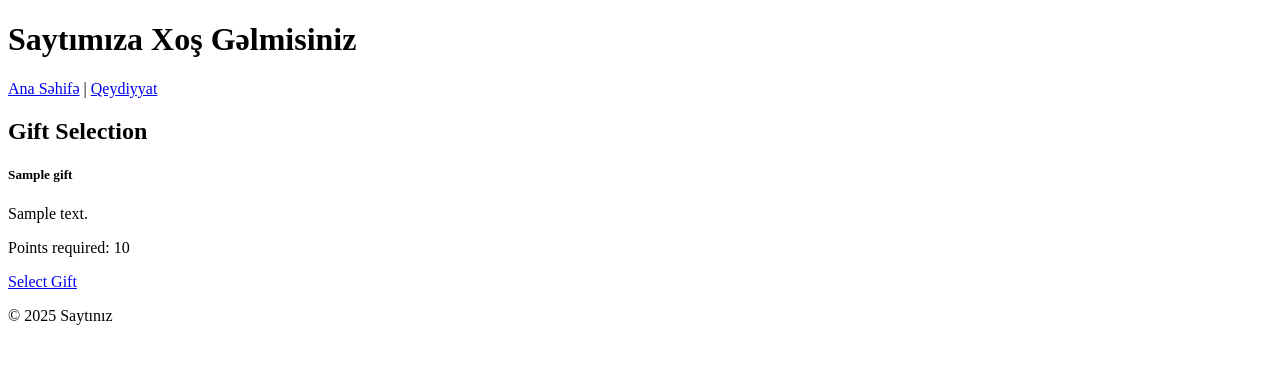
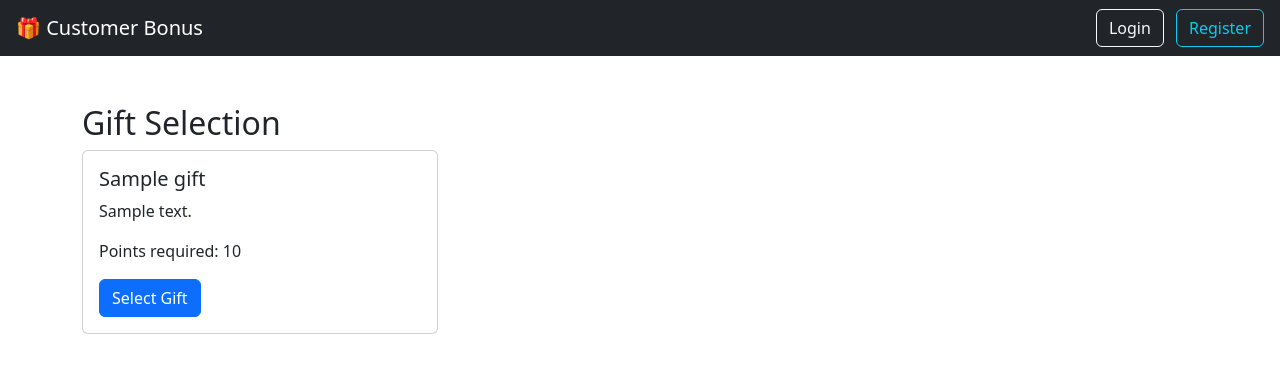
Before and after one commit to AdiltTeam/bonus, a Flask app: template templates/gift_selection.html in a window 1280 px wide. Shown: the top 373 px of the page. Run offline with Flask 3, Linux system fonts and the light colour scheme; the template is opened without the code that fills it: most values are stand-ins (such as "Sample title", 1, 10 or a date in 2020).

Commit message:
Update base.html

```diff
--- a/templates/base.html
+++ b/templates/base.html
@@ -2,24 +2,25 @@
 <html lang="en">
 <head>
     <meta charset="UTF-8">
-    <meta name="viewport" content="width=device-width, initial-scale=1.0">
-    <title>{% block title %}Qeydiyyat{% endblock %}</title>
+    <title>Customer Bonus</title>
+    <link href="https://cdn.jsdelivr.net/npm/bootstrap@5.3.3/dist/css/bootstrap.min.css" rel="stylesheet">
 </head>
 <body>
-    <header>
-        <h1>Saytımıza Xoş Gəlmisiniz</h1>
-        <nav>
-            <a href="{{ url_for('index') }}">Ana Səhifə</a> |
-            <a href="{{ url_for('register') }}">Qeydiyyat</a>
-        </nav>
-    </header>
+    <nav class="navbar navbar-expand-lg navbar-dark bg-dark px-3">
+        <a class="navbar-brand" href="{{ url_for('home') }}">🎁 Customer Bonus</a>
+        <div class="ms-auto">
+            {% if current_user.is_authenticated %}
+                <a href="{{ url_for('dashboard') }}" class="btn btn-outline-light me-2">Dashboard</a>
+                <a href="{{ url_for('logout') }}" class="btn btn-outline-danger">Logout</a>
+            {% else %}
+                <a href="{{ url_for('login') }}" class="btn btn-outline-light me-2">Login</a>
+                <a href="{{ url_for('register') }}" class="btn btn-outline-info">Register</a>
+            {% endif %}
+        </div>
+    </nav>
 
-    <div class="content">
+    <div class="container mt-5">
         {% block content %}{% endblock %}
     </div>
-
-    <footer>
-        <p>&copy; 2025 Saytınız</p>
-    </footer>
 </body>
 </html>
```
